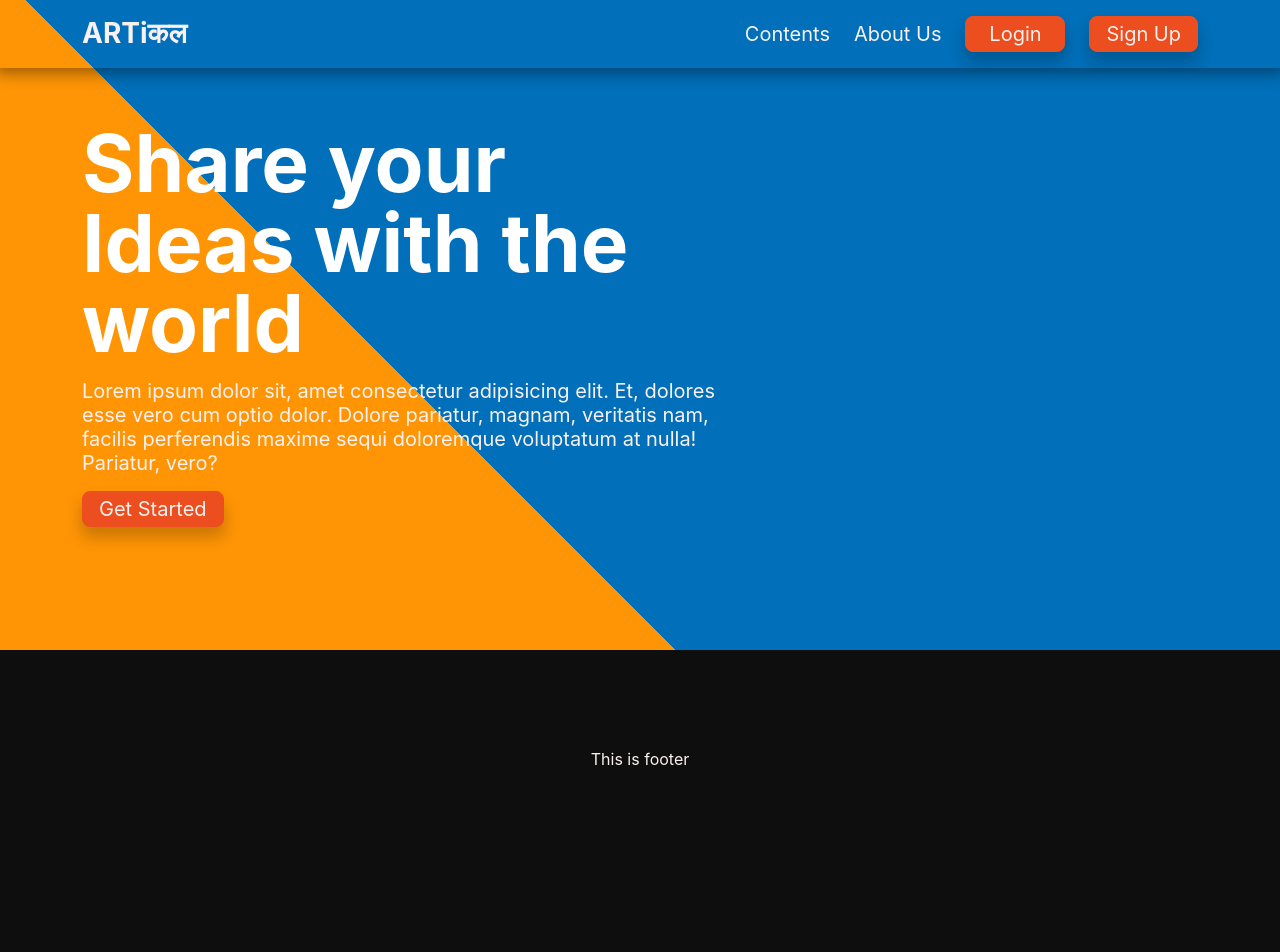
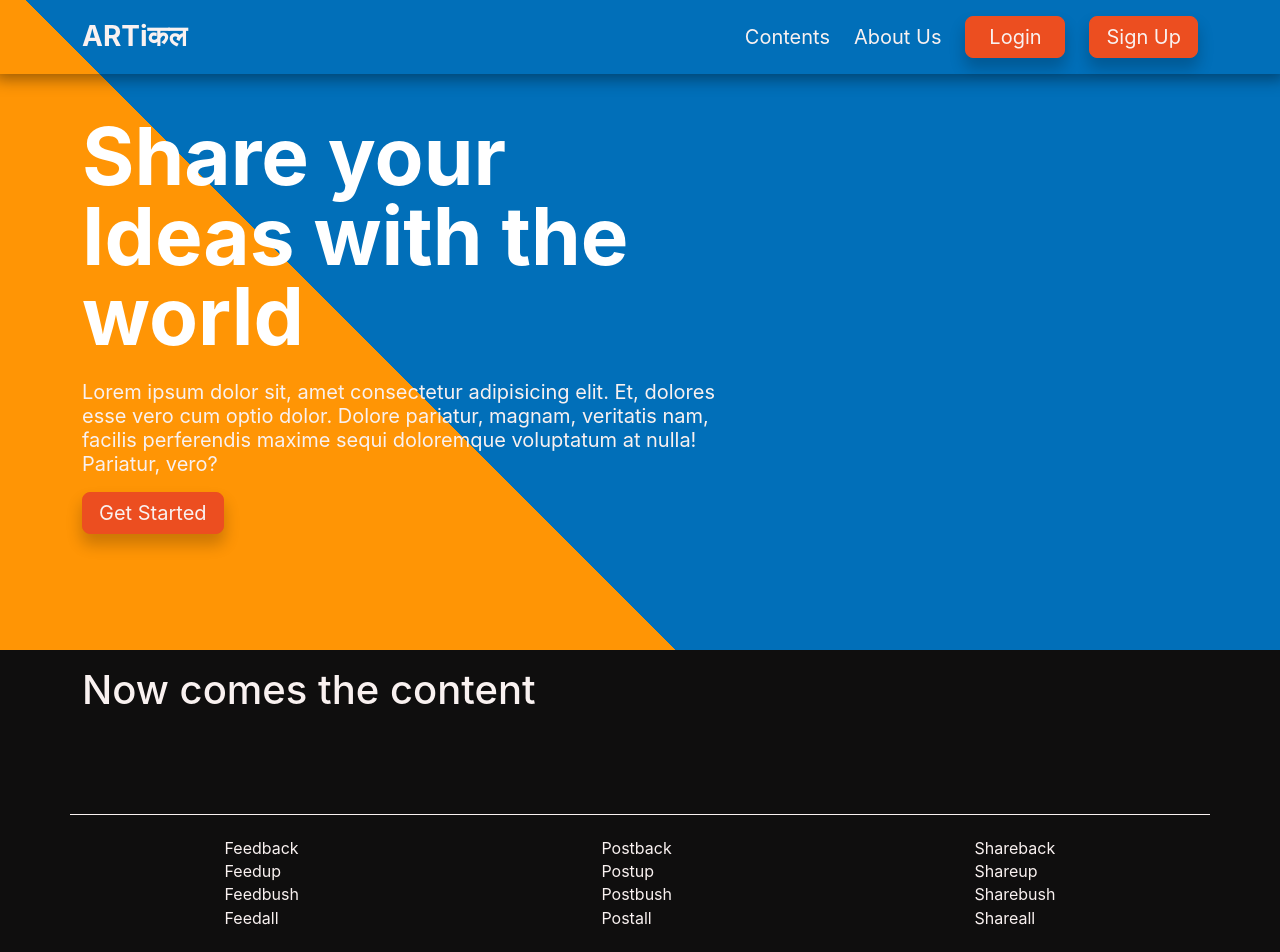
Before and after one commit to Ritik-gh/art-i-kal, a React (Create React App) app: page / in a window 1280 px wide. Before the commit the page ends 800 px from the top, so only its background shows below. Built offline with nearby package versions, Linux system fonts and the light colour scheme; no server answers.

Commit message:
added footer

```diff
--- a/src/assets/css/app.css
+++ b/src/assets/css/app.css
@@ -1,4 +1,6 @@
-*, *::before, *::after {
+*,
+*::before,
+*::after {
   box-sizing: border-box;
 }
 
@@ -8,7 +10,7 @@ body {
   -webkit-font-smoothing: antialiased;
   -moz-osx-font-smoothing: grayscale;
   background-color: #0f0e0e;
-  color: #F9F1F0;
+  color: #f9f1f0;
   line-height: 1.2;
 }
 
@@ -22,12 +24,12 @@ p {
 }
 
 ::selection {
-  color: #F9F1F0;
+  color: #f9f1f0;
   background-color: #ec4e20;
 }
 
 .btn-def {
-  height: 36px;
+  height: 42px;
   font-size: 20px;
   min-width: 100px;
   display: flex;
@@ -35,7 +37,7 @@ p {
   justify-content: center;
   padding: 0 16px;
   background-color: #ec4e20;
-  color: #F9F1F0;
+  color: #f9f1f0;
   border: 1px solid #ec4e20;
   border-radius: 8px;
   user-select: none;
@@ -47,9 +49,11 @@ p {
   transform: scale(0.9);
 }
 
-.btn-def:hover, .btn-def:active, .btn-def:focus {
+.btn-def:hover,
+.btn-def:active,
+.btn-def:focus {
   color: #ec4e20;
-  background-color: #F9F1F0;
+  background-color: #f9f1f0;
   outline: 0;
 }
 
@@ -91,7 +95,8 @@ header p {
   user-select: none;
   transition: color 0.25s;
 }
-header p:hover, header p:focus {
+header p:hover,
+header p:focus {
   color: #ec4e20;
 }
 
@@ -129,7 +134,7 @@ main {
   font-size: 80px;
   font-weight: bold;
   color: #fff;
-  margin-bottom: 16px;
+  margin-bottom: 24px;
   line-height: 1;
 }
 .hero-section .hero-text p:nth-child(2) {
@@ -145,7 +150,8 @@ main .article p:first-child {
 }
 main .article p:nth-child(2) {
   font-size: 16px;
-  columns: 3 350px;
+  columns: 2 550px;
+  column-gap: 32px;
 }
 main .article.active p:first-child {
   color: #ec4e20;
@@ -155,9 +161,30 @@ main {
   min-height: 60vh;
 }
 
-.accordion-toggle, .card-header, .card-body {
+.accordion-toggle,
+.card-header,
+.card-body {
   background-color: #0f0e0e;
   color: #fff;
 }
 
+footer > .container {
+  border-top: 1px solid #f9f1f0;
+  padding-top: 24px;
+  padding-bottom: 24px;
+}
+footer .footer-links > p {
+  font-size: 16px;
+  cursor: pointer;
+  color: #f9f1f0;
+  transition: color 0.5s;
+}
+footer .footer-links > p:hover,
+footer .footer-links > p:focus {
+  color: #ec4e20;
+}
+footer .footer-links > p:not(:last-child) {
+  margin-bottom: 4px;
+}
+
 /*# sourceMappingURL=app.css.map */
--- a/src/assets/scss/app.scss
+++ b/src/assets/scss/app.scss
@@ -1,21 +1,23 @@
 $darkOne: rgb(15, 14, 14);
-$black : #171717;
+$black: #171717;
 $white: #fff;
-$lightOne: #F9F1F0;
-$mn-blue :  rgb(1, 111, 185);
+$lightOne: #f9f1f0;
+$mn-blue: rgb(1, 111, 185);
 $mn-royal-blue: rgb(1, 41, 95);
 $mn-yellow: rgb(255, 149, 5);
 $blue-grotto: rgb(236, 78, 32);
-$cs50 : rgb(152, 38, 73);
+$cs50: rgb(152, 38, 73);
 
-*, *::before, *::after{
+*,
+*::before,
+*::after {
   box-sizing: border-box;
 }
 
 body {
   margin: 0;
-    font-family: -apple-system, BlinkMacSystemFont, 'Segoe UI', 'Roboto', 'Oxygen',
-      'Ubuntu', 'Cantarell', 'Fira Sans', 'Droid Sans', 'Helvetica Neue',
+  font-family: -apple-system, BlinkMacSystemFont, "Segoe UI", "Roboto", "Oxygen",
+    "Ubuntu", "Cantarell", "Fira Sans", "Droid Sans", "Helvetica Neue",
     sans-serif;
   -webkit-font-smoothing: antialiased;
   -moz-osx-font-smoothing: grayscale;
@@ -24,22 +26,22 @@ body {
   line-height: 1.2;
 }
 
-p{
+p {
   margin: 0;
 }
 
-:focus{
+:focus {
   outline: 2px solid $blue-grotto;
   outline-offset: 16px;
 }
 
-::selection{
+::selection {
   color: $lightOne;
   background-color: $blue-grotto;
 }
 
-.btn-def{
-    height: 36px;
+.btn-def {
+  height: 42px;
   font-size: 20px;
   min-width: 100px;
   display: flex;
@@ -52,20 +54,23 @@ p{
   border-radius: 8px;
   user-select: none;
   box-shadow: 0 10px 15px 1px rgb(0 0 0 / 20%);
-    transition: transform .5s, background-color .5s, border-color .5s, color .25s;
+  transition: transform 0.5s, background-color 0.5s, border-color 0.5s,
+    color 0.25s;
 }
 
-.btn-def:active{
-    transform: scale(.9)
+.btn-def:active {
+  transform: scale(0.9);
 }
 
-.btn-def:hover, .btn-def:active, .btn-def:focus{
+.btn-def:hover,
+.btn-def:active,
+.btn-def:focus {
   color: $blue-grotto;
   background-color: $lightOne;
-    outline:0
+  outline: 0;
 }
 
-header{
+header {
   position: fixed;
   left: 0;
   top: 0;
@@ -74,21 +79,20 @@ header{
   padding: 16px 0;
   background: transparent;
   box-shadow: 0 0 15px 5px rgba(0, 0, 0, 0.4);
-    transition: background-color .25s;
+  transition: background-color 0.25s;
 
-    &.scrolled{
+  &.scrolled {
     background-color: $darkOne;
   }
 
-    > div{
-
+  > div {
     font-size: 20px;
     display: flex;
     align-items: center;
     justify-content: space-between;
   }
 
-    article:nth-child(2){
+  article:nth-child(2) {
     flex: 0 0 50%;
     display: flex;
     align-items: center;
@@ -98,89 +102,116 @@ header{
     }
   }
 
-    .brand-logo{
+  .brand-logo {
     font-size: 28px;
     font-weight: bold;
   }
 
-    p{
+  p {
     cursor: pointer;
     user-select: none;
-        transition: color .25s;
+    transition: color 0.25s;
   }
-    p:hover, p:focus{
+  p:hover,
+  p:focus {
     color: $blue-grotto;
   }
 }
 
-.header-space{
+.header-space {
   margin-top: 100px;
 }
-main{
+main {
   margin-bottom: 100px;
 }
 
-.hero-section{
+.hero-section {
   width: 100%;
   position: relative;
 
-    .hero-img{
+  .hero-img {
     min-height: 650px;
     width: 100%;
     height: auto;
     background: linear-gradient(45deg, $mn-yellow 0 35%, $mn-blue 35% 100%);
-        img{
+    img {
       width: 100%;
       height: auto;
     }
   }
 
-    .hero-text{
+  .hero-text {
     position: absolute;
     width: 100%;
     height: 100%;
     left: 0;
     top: 0;
     display: flex;
-        p:first-of-type{
+    p:first-of-type {
       font-size: 80px;
       font-weight: bold;
       color: $white;
-            margin-bottom: 16px;
+      margin-bottom: 24px;
       line-height: 1;
     }
-        p:nth-child(2){
+    p:nth-child(2) {
       font-size: 20px;
       margin-bottom: 16px;
     }
   }
 }
 
-main .article{
-    p:first-child{
+main .article {
+  p:first-child {
     font-size: 48px;
     font-weight: bold;
     margin-bottom: 32px;
-cursor: pointer;   }
-
-    p:nth-child(2){
-        font-size: 16px;
-        columns: 3 350px;
-
+    cursor: pointer;
   }
 
-    &.active{
-        p:first-child{
+  p:nth-child(2) {
+    font-size: 16px;
+    columns: 2 550px;
+    column-gap: 32px;
+  }
+
+  &.active {
+    p:first-child {
       color: $blue-grotto;
     }
   }
 }
 
-    main{
+main {
   min-height: 60vh;
 }
 
-    .accordion-toggle, .card-header, .card-body{
+.accordion-toggle,
+.card-header,
+.card-body {
   background-color: $darkOne;
   color: $white;
 }
+
+footer {
+  > .container {
+    border-top: 1px solid $lightOne;
+    padding-top: 24px;
+    padding-bottom: 24px;
+  }
+  .footer-links {
+    > p {
+      font-size: 16px;
+      cursor: pointer;
+      color: $lightOne;
+      transition: color 0.5s;
+    }
+    > p:hover,
+    > p:focus {
+      color: $blue-grotto;
+    }
+    > p:not(:last-child) {
+      margin-bottom: 4px;
+    }
+  }
+}
--- a/src/components/Footer.jsx
+++ b/src/components/Footer.jsx
@@ -1,10 +1,28 @@
-import React from 'react'
+import React from "react";
 
 export default function Footer() {
-    return (
-        <>
-        <footer>
-            <p className="text-center">This is footer</p>
-            </footer></>
-    )
+  return (
+    <>
+      <footer>
+        <div className="container">
+          <section className="row">
+            <article className="col-md-9 mx-auto">
+              <section className="d-flex justify-content-between">
+                {["Feed", "Post", "Share"].map((prefix) => (
+                  <article className="footer-links">
+                    {["back", "up", "bush", "all"].map((suffix) => (
+                      <p>
+                        {prefix}
+                        {suffix}
+                      </p>
+                    ))}
+                  </article>
+                ))}
+              </section>
+            </article>
+          </section>
+        </div>
+      </footer>
+    </>
+  );
 }
--- a/src/components/WriteArticle.jsx
+++ b/src/components/WriteArticle.jsx
@@ -1,5 +1,5 @@
-import React, {useEffect, useRef} from 'react'
-import {useHistory} from 'react-router-dom'
+import React, { useEffect, useRef } from "react";
+import { useHistory } from "react-router-dom";
 
 export default function WriteArticle() {
   const history = useHistory();
@@ -7,14 +7,16 @@ export default function WriteArticle() {
   const refOpinion = useRef();
 
   function addArticle() {
-        let post = {title: refTitle.current.value, opinion: refOpinion.current.value};
-        if(localStorage.posts){
+    let post = {
+      title: refTitle.current.value,
+      opinion: refOpinion.current.value,
+    };
+    if (localStorage.posts) {
       const parsedArray = JSON.parse(localStorage.posts);
       parsedArray.push(post);
-            localStorage.posts = JSON.stringify(parsedArray)
-        }
-        else{
-            let postsArray=[]
+      localStorage.posts = JSON.stringify(parsedArray);
+    } else {
+      let postsArray = [];
       postsArray.push(post);
       localStorage.posts = JSON.stringify(postsArray);
     }
@@ -24,17 +26,31 @@ export default function WriteArticle() {
     <>
       <div className="container header-space">
         <div class="form-floating mb-3">
-  <input type="email" class="form-control bg-dark text-light" id="title" ref={refTitle} placeholder="Type in the title here" autofocus/>
+          <input
+            type="email"
+            class="form-control bg-dark text-light"
+            id="title"
+            ref={refTitle}
+            placeholder="Type in the title here"
+            autofocus
+          />
           <label for="title">Title</label>
         </div>
         <div class="form-floating">
-  <textarea class="form-control bg-dark text-light mb-3" placeholder="Leave a comment here" ref={refOpinion} id="opinion"></textarea>
+          <textarea
+            class="form-control bg-dark text-light mb-3"
+            placeholder="Leave a comment here"
+            ref={refOpinion}
+            id="opinion"
+          ></textarea>
           <label for="opinion">Opinion</label>
         </div>
         <article className="col-xl-3 col-md-4 col-sm-6 mx-auto">
-            <button className="btn-def w-100" onClick={addArticle}>Submit</button>
+          <button className="btn-def w-100" onClick={addArticle}>
+            Submit
+          </button>
         </article>
       </div>
     </>
-    )
+  );
 }
--- a/src/components/home.jsx
+++ b/src/components/home.jsx
@@ -1,15 +1,17 @@
-import React from 'react';
-import {useHistory} from 'react-router-dom'
-let fetchedData=null;
-fetch("https://pokeapi.co/api/v2/contest-type").then(response => response.json()).then(
-    data=>fetchedData = JSON.stringify(data.results[0]));
+import React from "react";
+import { useHistory } from "react-router-dom";
+let fetchedData = null;
+fetch("https://pokeapi.co/api/v2/contest-type")
+  .then((response) => response.json())
+  .then((data) => (fetchedData = JSON.stringify(data.results[0])));
 
-    console.log(fetchedData)
+console.log(fetchedData);
 
 export default function Home() {
   const history = useHistory();
   return (
     <>
+      {/* full width landing section */}
       <div className="hero-section">
         <figure className="hero-img"></figure>
         <aside className="hero-text align-items-center">
@@ -17,12 +19,27 @@ export default function Home() {
             <section className="row">
               <article className="col-md-10 col-lg-8 col-xl-7">
                 <p className="">Share your Ideas with the world</p>
-                <p className="">Lorem ipsum dolor sit, amet consectetur adipisicing elit. Et, dolores esse vero cum optio dolor. Dolore pariatur, magnam, veritatis nam, facilis perferendis maxime sequi doloremque voluptatum at nulla! Pariatur, vero?</p>
-                <button className="btn-def" onClick={()=>history.push("/write")}>Get Started</button></article>
+                <p className="">
+                  Lorem ipsum dolor sit, amet consectetur adipisicing elit. Et,
+                  dolores esse vero cum optio dolor. Dolore pariatur, magnam,
+                  veritatis nam, facilis perferendis maxime sequi doloremque
+                  voluptatum at nulla! Pariatur, vero?
+                </p>
+                <button
+                  className="btn-def"
+                  onClick={() => history.push("/write")}
+                >
+                  Get Started
+                </button>
+              </article>
             </section>
           </div>
         </aside>
       </div>
+      {/*  */}
+      <div className="container">
+        <h1>Now comes the content</h1>
+      </div>
     </>
-    )
+  );
 }
```
Also changed, not shown: 1 other file (tests, documents, lock files or other folders). Lines whose indentation alone changed are shown as unchanged.
